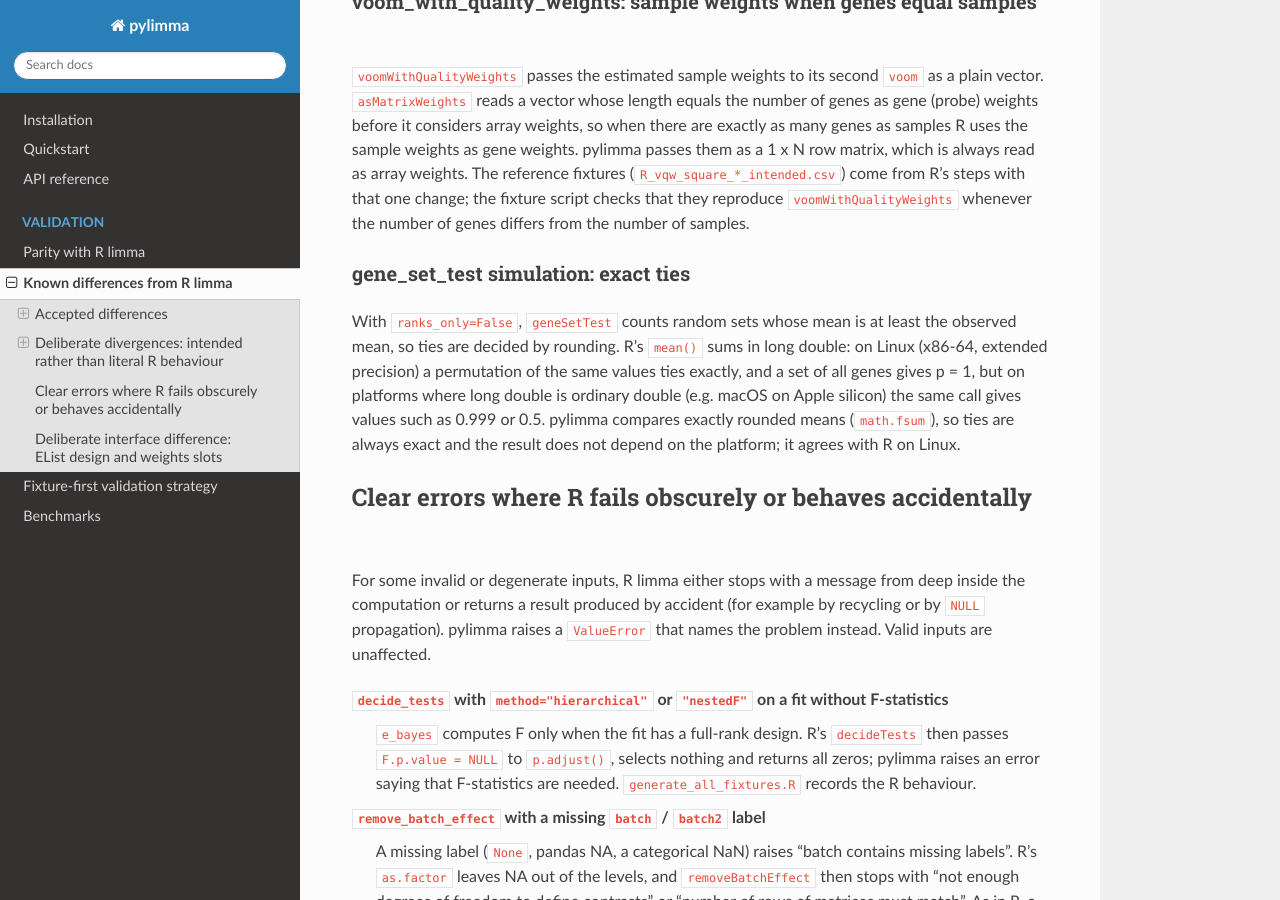
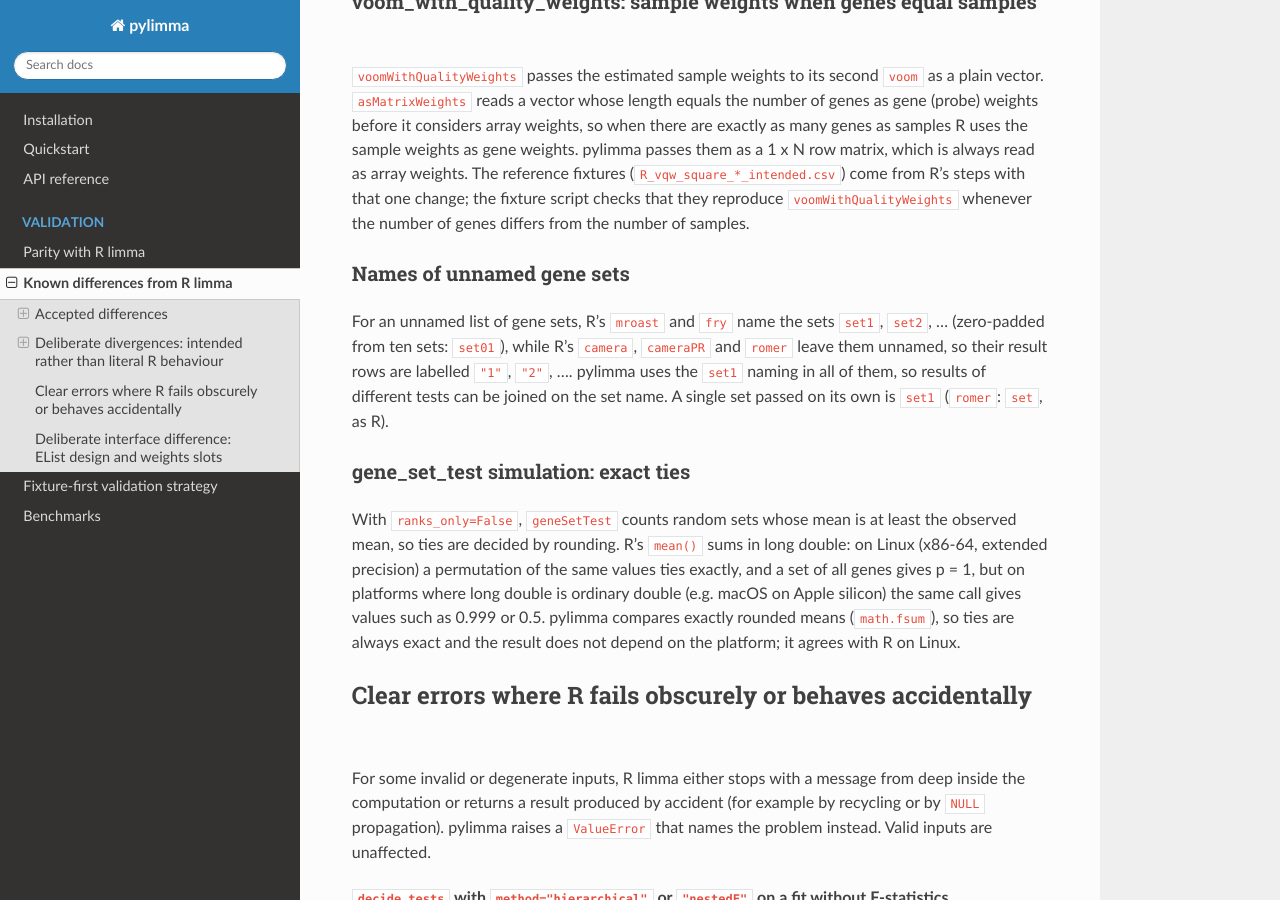
Before and after one commit to john-mulvey/pylimma, a Sphinx documentation site: the page built from docs/validation/known_differences.rst, in a window 1280 px wide and 900 px high, scrolled down 3480 px. Built offline with Sphinx 7.4.7 and the Read the Docs theme 3.1.0, drawn with Linux system fonts in a browser that asks for light colours; pages that are not in the unit, such as notebooks, are missing from menus.

Commit message:
docs: document the set1 naming of unnamed gene sets
R's mroast and fry name an unnamed list of sets set1, set2, ...; R's
camera, cameraPR and romer leave them unnamed (rows "1", "2"). pylimma
uses the set1 naming everywhere, as decided for the audit; the
difference is now recorded in known_differences.rst.

Audit finding: S-05.

```diff
--- a/docs/validation/known_differences.rst
+++ b/docs/validation/known_differences.rst
@@ -199,6 +199,16 @@ one change; the fixture script checks that they reproduce
 ``voomWithQualityWeights`` whenever the number of genes differs from the
 number of samples.
 
+Names of unnamed gene sets
+~~~~~~~~~~~~~~~~~~~~~~~~~~
+
+For an unnamed list of gene sets, R's ``mroast`` and ``fry`` name the sets
+``set1``, ``set2``, ... (zero-padded from ten sets: ``set01``), while R's
+``camera``, ``cameraPR`` and ``romer`` leave them unnamed, so their result
+rows are labelled ``"1"``, ``"2"``, .... pylimma uses the ``set1`` naming in
+all of them, so results of different tests can be joined on the set name.
+A single set passed on its own is ``set1`` (``romer``: ``set``, as R).
+
 gene_set_test simulation: exact ties
 ~~~~~~~~~~~~~~~~~~~~~~~~~~~~~~~~~~~~
 
```
